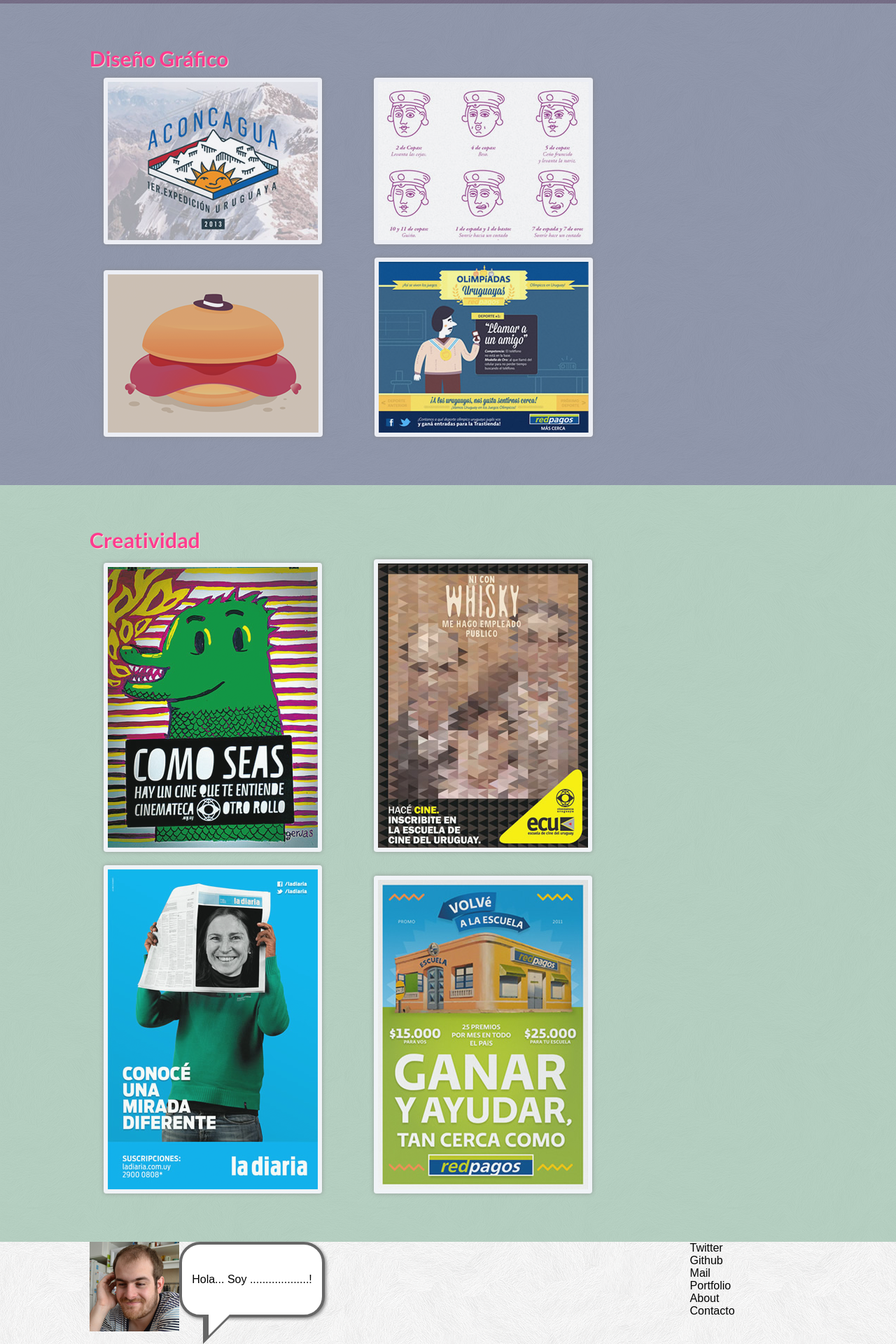
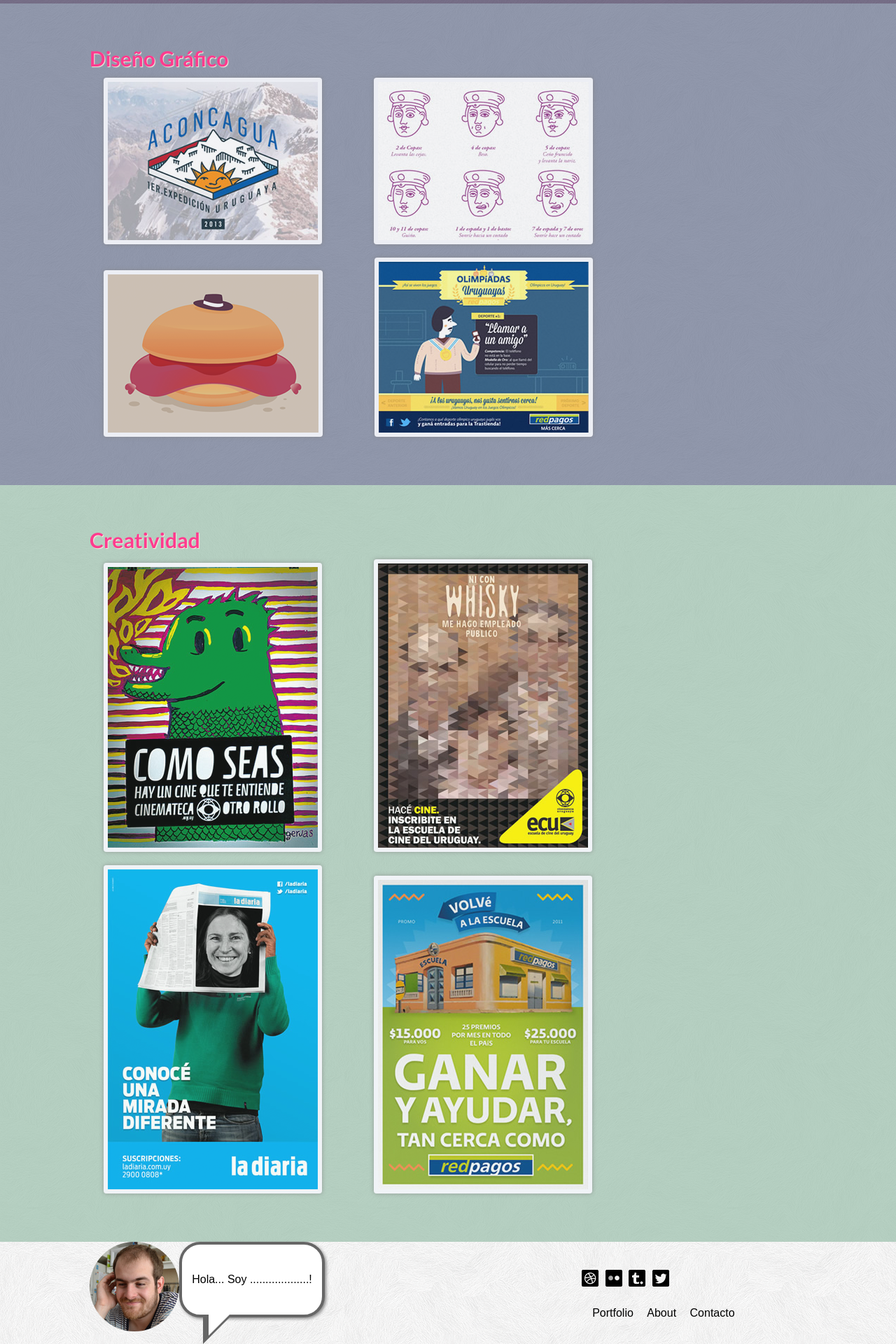
Before and after one commit to ignaciolopezjuani/gervasio, a Jekyll site: the page built from index.html, in a window 1280 px wide. Shown: the part 949-2869 px from the top of the page at 70% size. Built offline with Jekyll 4.4.1, drawn with Linux system fonts in a browser that asks for light colours; Markdown is read by kramdown in place of the engine named in the settings.

Commit message:
Styling footer

```diff
--- a/_layouts/default.html
+++ b/_layouts/default.html
@@ -43,18 +43,23 @@
     <div class="main-container">{{ content }}</div>
 
     <footer class="main-footer">
-        <img src="media/images/gervasio.png" alt="Gervasio">
-        <p class="speech">Hola... Soy ...................!</p>
-        <div>
+        <div class="about">
+            <img src="media/images/gervasio.png" alt="Gervasio">
+            <p class="speech">Hola... Soy ...................!</p>
+        </div>
+        <div class="contact">
             <ul class="networks">
                 <li>
-                    <a class="tw_btn" href="https://twitter.com/" target="_blank"><span>Twitter</span></a>
+                    <a class="dl_btn" href="http://dribbble.com/gervas"><span>Dribble</span></a>
                 </li>
                 <li>
-                    <a class="gt_btn" href="https://github.com" target="_blank"><span>Github</span></a>
+                    <a class="fl_btn" href="http://www.flickr.com/photos/gervas" target="_blank"><span>Flickr</span></a>
                 </li>
                 <li>
-                    <a class="ml_btn" href="mailto:@.com"><span>Mail</span></a>
+                    <a class="tl_btn" href="http://gervasiomuchogusto.tumblr.com/" target="_blank"><span>Tumblr</span></a>
+                </li>
+                <li>
+                    <a class="tw_btn" href="https://twitter.com/twitter.com/gervas"><span>Twitter</span></a>
                 </li>
             </ul>
             <ul class="footer-nav">
--- a/media/css/application.css
+++ b/media/css/application.css
@@ -130,8 +130,11 @@
  .main-footer p {
     float: left;
 }
+.main-footer img{
+    border-radius: 50%;
+}
 
-.main-footer div {
+.main-footer .contact {
     float: right;
     padding-right: 10%;
 }
@@ -173,7 +176,63 @@
     border: 15px solid;
     border-color: #fff transparent transparent #fff;
 }
+.main-footer li{
+    display: inline-block;
+}
 
+.main-footer .networks {
+    padding-top: 40px;
+}
+
+.main-footer .networks li {
+    padding-right: 5px;
+}
+
+.main-footer .networks a span {
+    display: none;
+}
+
+.main-footer .networks a {
+    background: rgba(0, 0, 0, 0) url(../images/social-sprites.png) top left no-repeat;
+    width: 24px;
+    height: 24px;
+    display: block;
+}
+
+.main-footer .networks a.dl_btn {
+  background-position: 0 0;
+}
+.main-footer .networks a.dl_btn:hover {
+  background-position: 0 -24px;
+}
+
+.main-footer .networks a.fl_btn {
+  background-position: -24px 0;
+}
+.main-footer .networks a.fl_btn:hover {
+  background-position: -24px -24px;
+}
+
+.main-footer .networks a.tl_btn {
+  background-position: -48px 0;
+}
+.main-footer .networks a.tl_btn:hover {
+  background-position: -48px -24px;
+}
+
+.main-footer .networks a.tw_btn {
+  background-position: -72px 0;
+}
+.main-footer .networks a.tw_btn:hover {
+  background-position: -72px -24px;
+}
+
+.main-footer .footer-nav {
+    padding-top: 25px;
+}
+.main-footer .footer-nav li{
+    padding-left: 15px;
+}
 /* Section-specific styles ************************************************/
 
 body.home {
```
Also changed, not shown: media/images/social-sprites.png (added).
